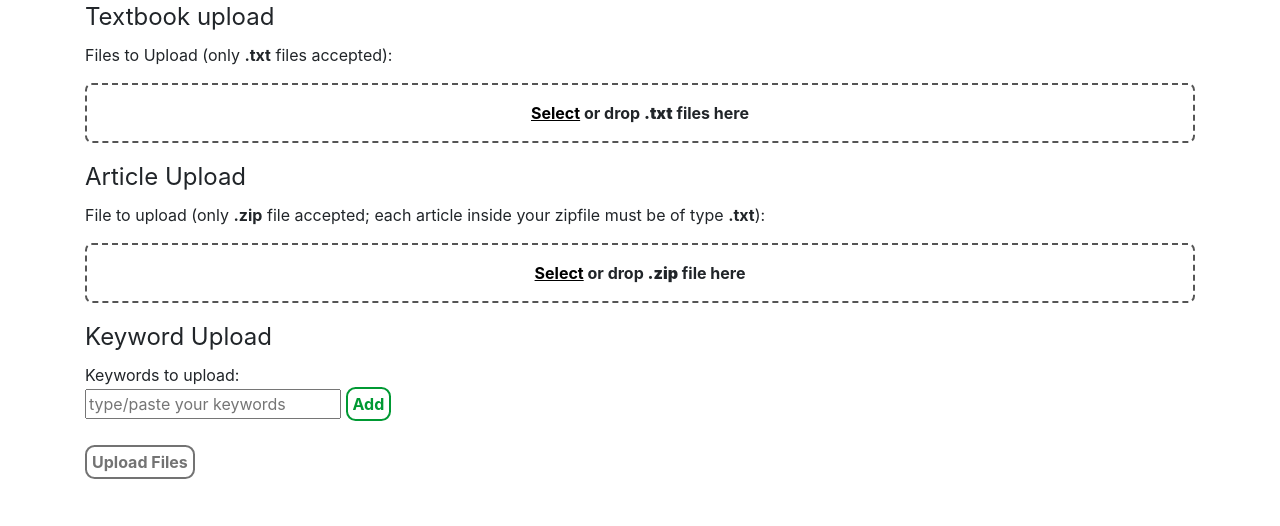
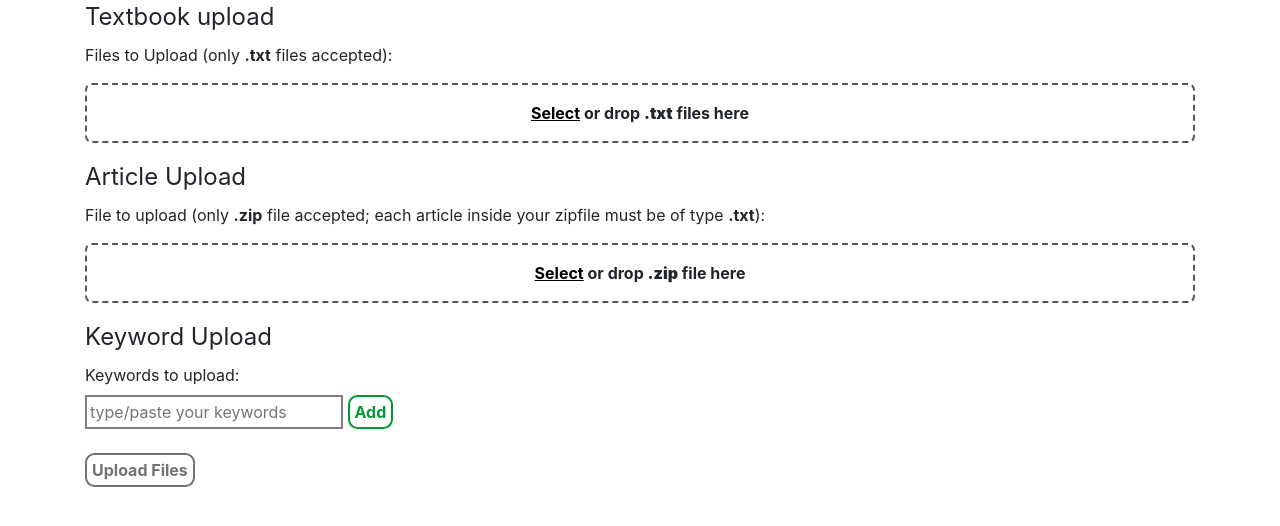
Before and after one commit to joelsjlee/textbook, a Django app: page /file_upload/ in a window 1280 px wide. Shown: the part 61-587 px from the top of the page. Run offline with Django 3.2, Linux system fonts and the light colour scheme; the visitor is signed in with stand-in values (Sample User, id 1); some libraries are stand-ins or nearby versions.

Commit message:
Styling added for keyword input

```diff
--- a/proxy/templates/pages/file_upload.html
+++ b/proxy/templates/pages/file_upload.html
@@ -69,7 +69,12 @@
         font-size: 18px;
         margin-right: 15px;
       }
-      </style>
+
+      .keywordInput {
+        border: 2px solid gray;
+        padding: 3px;
+      }
+    </style>
 
     <!-- file html -->
     <form method="post" enctype="multipart/form-data" onkeydown="preventDefault(event)">
@@ -100,7 +105,7 @@
         <!-- input for keywords (multiple strings) -->
         <div id="keywordForm">
           <legend>Keyword Upload</legend>
-          <section>Keywords to upload:</section>
+          <label for="keyword0" id="keywordLabel">Keywords to upload:</label>
           <div id="keywords">
           </div>
           <input
@@ -276,6 +281,9 @@
         var addButton = document.getElementById("keywordButton");
         addButton.setAttribute("onclick", "processKeyword(" + newID + ")");
         addButton.disabled = true;
+        // Modify label tag
+        var labelElement = document.getElementById("keywordLabel");
+        labelElement.setAttribute("for", "keyword" + newID);
       }
 
       // Get the filename of a file in a DOM element
```
